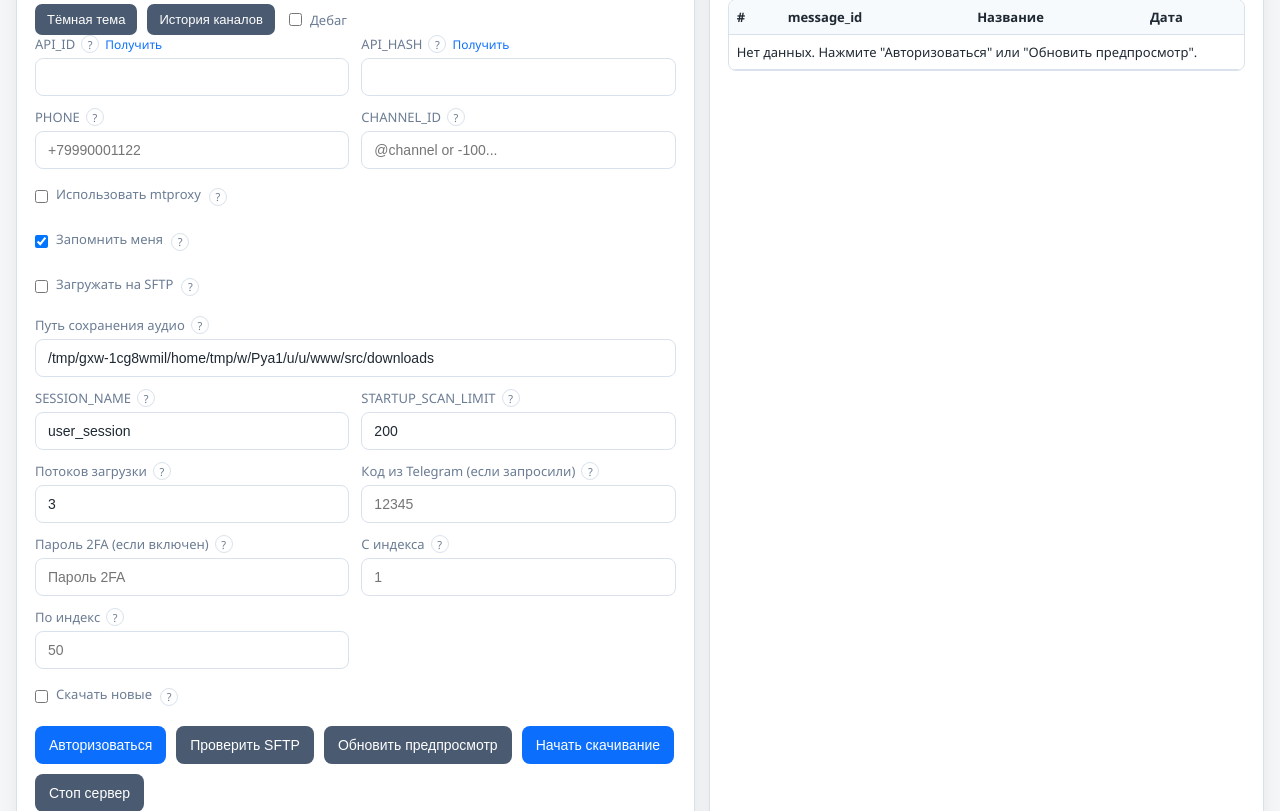
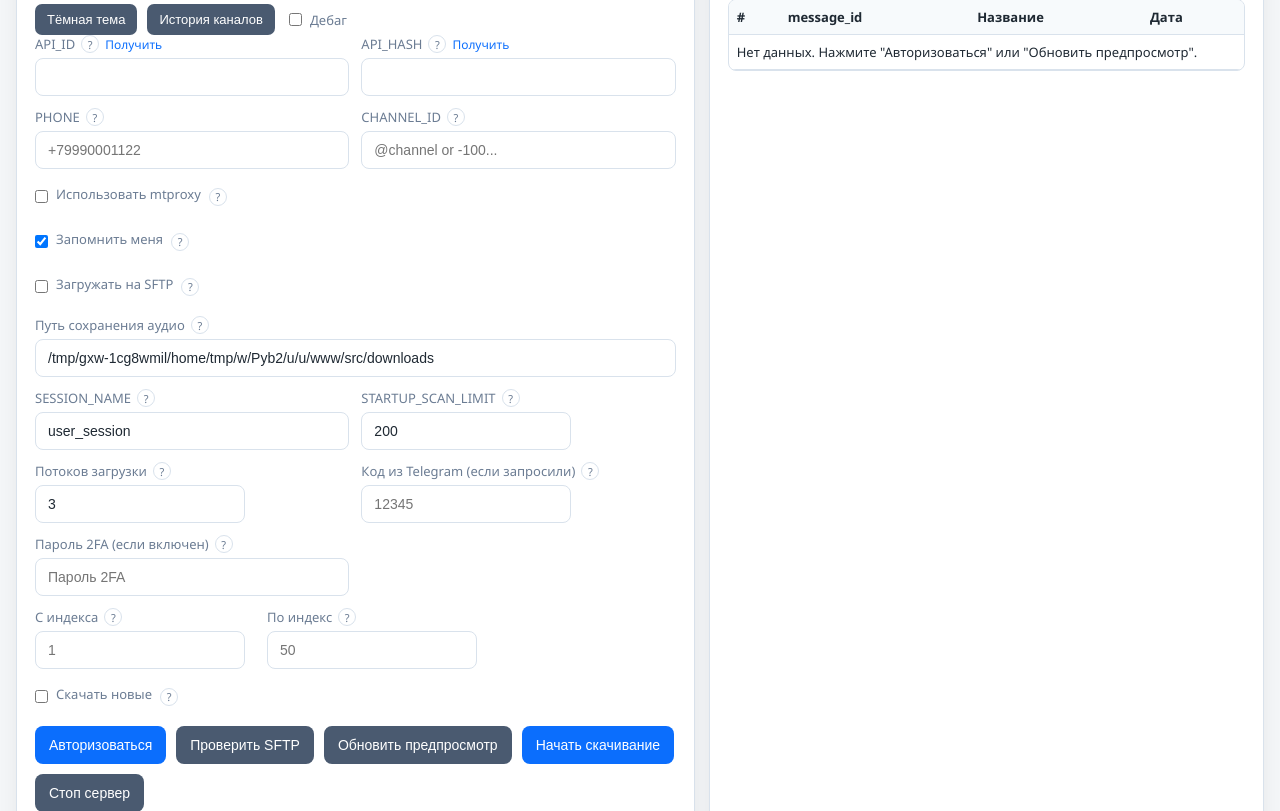
Before and after one commit to Sivarius/TelegramAudioBookDownloader, a Flask app: page / in a window 1280 px wide. Shown: the part 113-924 px from the top of the page. Run offline with Flask 3, Linux system fonts and the light colour scheme; data that the repository does not hold is empty.

Commit message:
Refine form layout: compact numeric fields and inline index range

```diff
--- a/src/templates/index.html
+++ b/src/templates/index.html
@@ -146,6 +146,15 @@
       font-size: 14px;
       color: var(--text);
       background: var(--input-bg);
+    }
+    .field-sm input {
+      max-width: 210px;
+    }
+    .index-inline {
+      display: grid;
+      grid-template-columns: repeat(2, minmax(180px, 220px));
+      gap: 12px;
+      align-items: end;
     }
     .btn-row {
       display: flex;
@@ -330,6 +339,12 @@
       .grid {
         grid-template-columns: 1fr;
       }
+      .field-sm input {
+        max-width: 100%;
+      }
+      .index-inline {
+        grid-template-columns: 1fr;
+      }
     }
   </style>
 </head>
@@ -467,21 +482,21 @@
             </div>
             <input name="session_name" value="{{ form.session_name }}">
           </div>
-          <div>
+          <div class="field-sm">
             <div class="label-row">
               <label>STARTUP_SCAN_LIMIT</label>
               <span class="help" tabindex="0" data-tip="Сколько последних сообщений проверить при старте.">?</span>
             </div>
             <input name="startup_scan_limit" value="{{ form.startup_scan_limit }}">
           </div>
-          <div>
+          <div class="field-sm">
             <div class="label-row">
               <label>Потоков загрузки</label>
               <span class="help" tabindex="0" data-tip="Сколько аудиофайлов скачивать одновременно. Рекомендуется 2-4.">?</span>
             </div>
             <input name="download_concurrency" value="{{ form.download_concurrency }}" placeholder="3">
           </div>
-          <div>
+          <div class="field-sm">
             <div class="label-row">
               <label>Код из Telegram (если запросили)</label>
               <span class="help" tabindex="0" data-tip="Одноразовый код подтверждения, который Telegram присылает при входе.">?</span>
@@ -495,19 +510,23 @@
             </div>
             <input type="password" name="password" value="{{ form.password }}" placeholder="Пароль 2FA">
           </div>
-          <div>
+          <div class="full">
+            <div class="index-inline">
+              <div class="field-sm">
                 <div class="label-row">
                   <label>С индекса</label>
                   <span class="help" tabindex="0" data-tip="Начальный номер аудио из правого списка предпросмотра.">?</span>
                 </div>
                 <input id="from_index" name="from_index" value="{{ form.from_index }}" placeholder="1">
               </div>
-          <div>
+              <div class="field-sm">
                 <div class="label-row">
                   <label>По индекс</label>
                   <span class="help" tabindex="0" data-tip="Конечный номер аудио из правого списка предпросмотра.">?</span>
                 </div>
                 <input id="to_index" name="to_index" value="{{ form.to_index }}" placeholder="50">
+              </div>
+            </div>
           </div>
           <div class="full">
             <div class="check-row">
```
Lines whose indentation alone changed are shown as unchanged.
